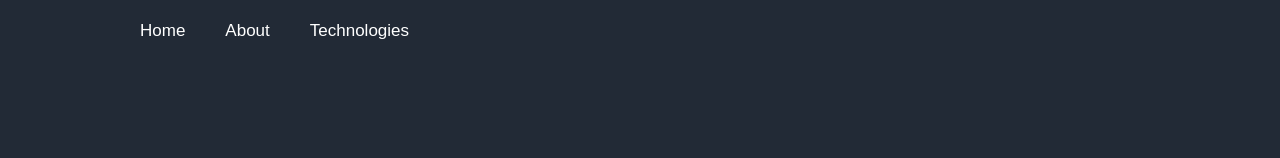
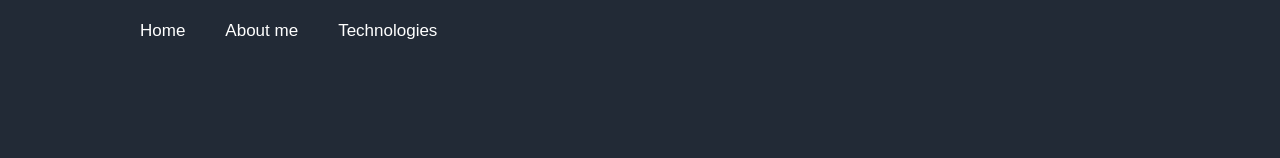
Before and after one commit to Extractoro/my-portfolio, a React (Create React App) app: page / in a window 1280 px wide. Shown: the top 158 px of the page. Built offline with nearby package versions, Linux system fonts and the light colour scheme.

Commit message:
homepage

```diff
--- a/package.json
+++ b/package.json
@@ -2,6 +2,7 @@
   "name": "my-resume",
   "version": "0.1.0",
   "private": true,
+  "homepage": "https://extractoro.github.io/my-portfolio/",
   "dependencies": {
     "@testing-library/jest-dom": "^5.16.5",
     "@testing-library/react": "^13.4.0",
--- a/public/index.html
+++ b/public/index.html
@@ -24,7 +24,7 @@
       work correctly both with client-side routing and a non-root public URL.
       Learn how to configure a non-root public URL by running `npm run build`.
     -->
-    <title>React App</title>
+    <title>Portfolio</title>
   </head>
   <body>
     <noscript>You need to enable JavaScript to run this app.</noscript>
--- a/src/components/Navigation/Navigation.jsx
+++ b/src/components/Navigation/Navigation.jsx
@@ -7,7 +7,7 @@ const Navigation = () => {
         Home
       </a>
       <a href="/#" className={s["header__link"]}>
-        About
+        About me
       </a>
       <a href="/#" className={s["header__link"]}>
         Technologies
```
Also changed, not shown: 1 other file (tests, documents, lock files or other folders).
